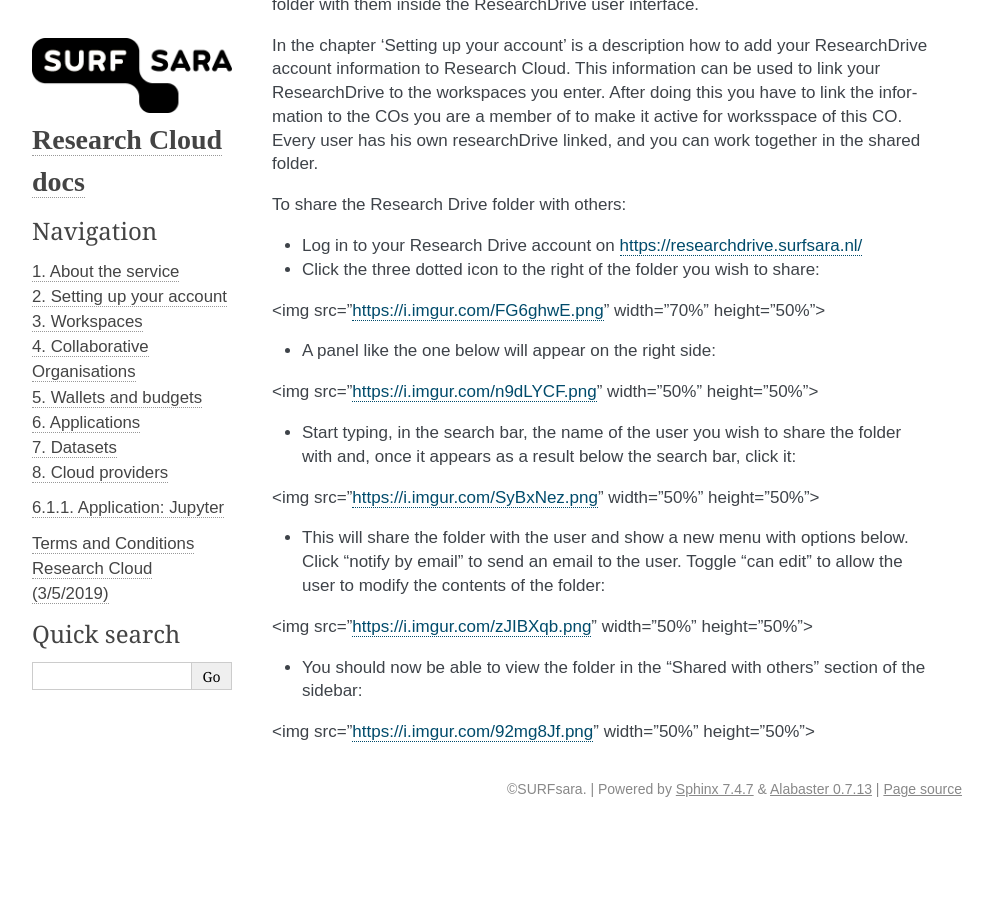
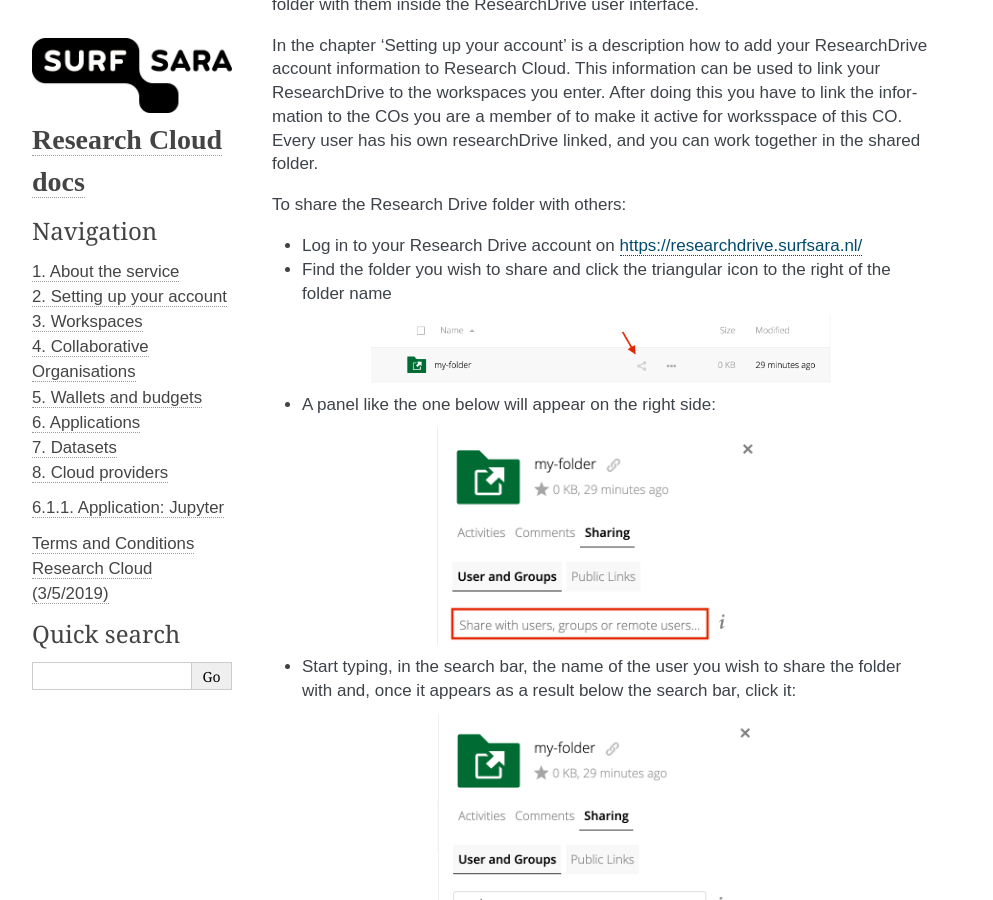
Before and after one commit to sara-nl/researchclouddocs, a Sphinx documentation site: the page built from docs/collaborative_organisations.rst, in a window 1280 px wide and 900 px high, scrolled down 1184 px. Shown: the whole window, without its empty margins (148-1141 px from the left). Built offline with Sphinx 7.4.7, drawn with Linux system fonts in a browser that asks for light colours; before the commit the page ends 2011 px from its top, so only the background shows below that.

Commit message:
Added info for sharing research drive folder

```diff
--- a/docs/collaborative_organisations.rst
+++ b/docs/collaborative_organisations.rst
@@ -39,18 +39,28 @@
 
 - Log in to your Research Drive account on https://researchdrive.surfsara.nl/
 
-- Click the three dotted icon to the right of the folder you wish to share:
-<img src="https://i.imgur.com/FG6ghwE.png"  width="70%" height="50%">
+- Find the folder you wish to share and click the triangular icon to the right of the folder name
+.. image:: _static/rsc_drive/share_folder.png
+	:width: 70%
+	:align: center
 
 - A panel like the one below will appear on the right side:
-<img src="https://i.imgur.com/n9dLYCF.png"  width="50%" height="50%">
+.. image:: _static/rsc_drive/search_user.png
+	:width: 50%
+	:align: center
 
 - Start typing, in the search bar, the name of the user you wish to share the folder with and, once it appears as a result below the search bar, click it:
-<img src="https://i.imgur.com/SyBxNez.png"  width="50%" height="50%">
+.. image:: _static/rsc_drive/share_with_user.png
+	:width: 50%
+	:align: center
 
 
 - This will share the folder with the user and show a new menu with options below. Click "notify by email" to send an email to the user. Toggle "can edit" to allow the user to modify the contents of the folder:
-<img src="https://i.imgur.com/zJIBXqb.png"  width="50%" height="50%">
+.. image:: _static/rsc_drive/notify_user.png
+	:width: 50%
+	:align: center
 
 - You should now be able to view the folder in the "Shared with others" section of the sidebar:
-<img src="https://i.imgur.com/92mg8Jf.png"  width="50%" height="50%">
+.. image:: _static/rsc_drive/view_shared_folder.png
+	:width: 50%
+	:align: center
```
Also changed, not shown: docs/_static/rsc_drive/notify_user.png (added), docs/_static/rsc_drive/search_user.png (added), docs/_static/rsc_drive/share_folder.png (added), docs/_static/rsc_drive/share_with_user.png (added), docs/_static/rsc_drive/view_shared_folder.png (added).
